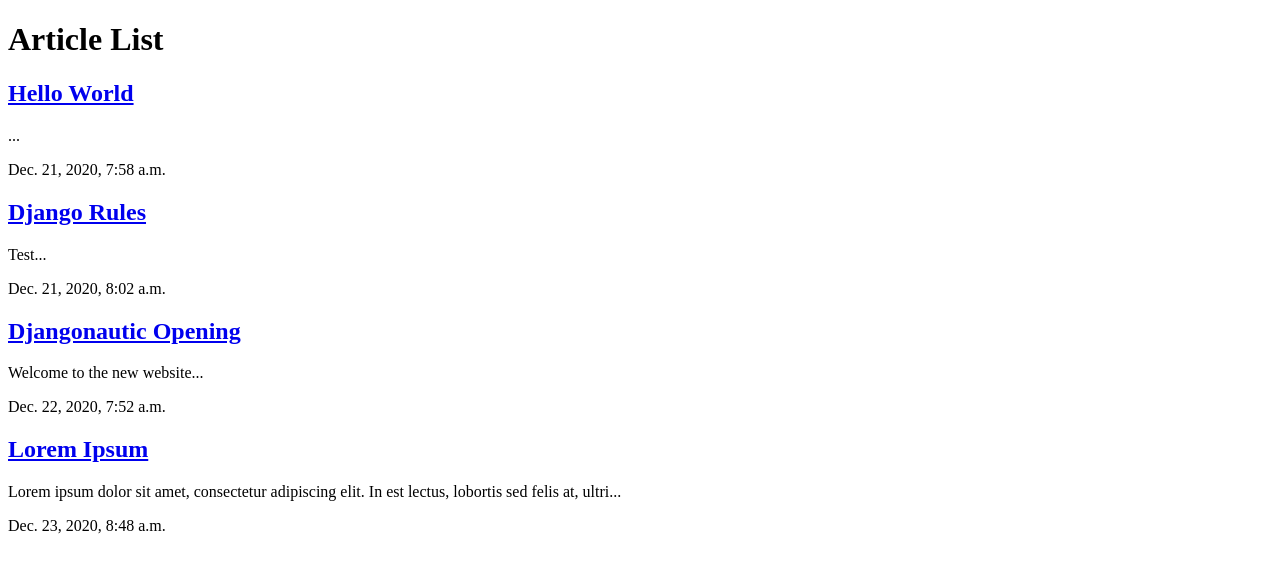
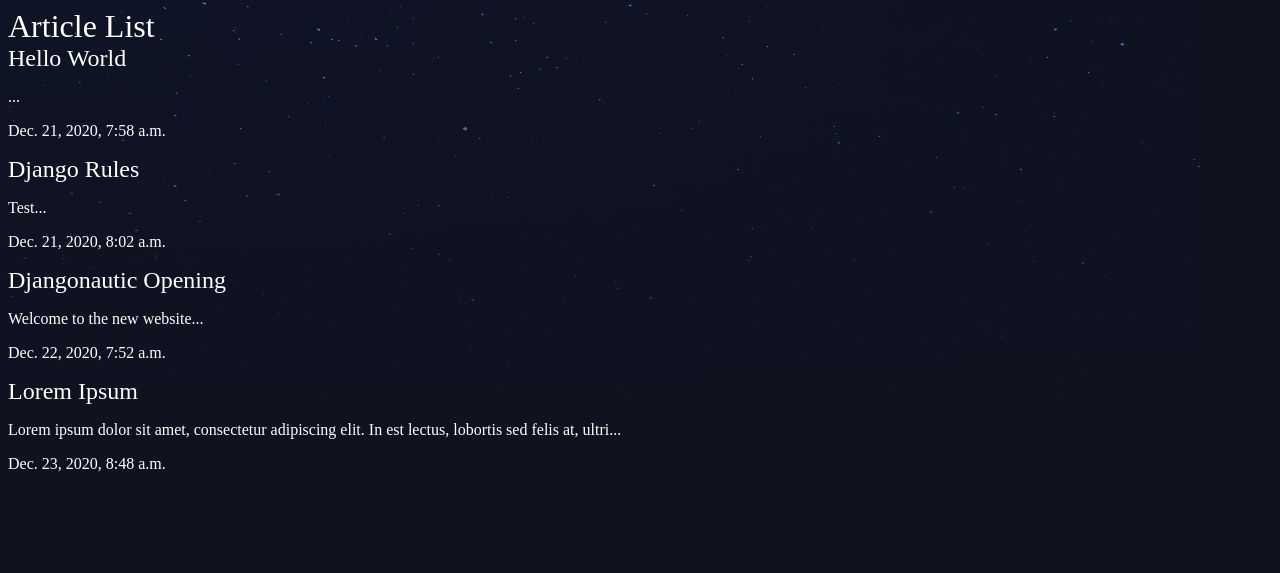
Before and after one commit to harikaduyu/django-blog, a Django app: page /articles/ in a window 1280 px wide. Shown: the top 573 px of the page. Run offline with Django 3.2, Linux system fonts and the light colour scheme; data comes from the database, SQL or seed files in the repository.

Commit message:
static files and images

```diff
--- a/djangonautic/articles/templates/articles/article_list.html
+++ b/djangonautic/articles/templates/articles/article_list.html
@@ -1,9 +1,13 @@
+
+{% load static %}
+
 <!DOCTYPE html>
 <html lang="en">
 <head>
   <meta charset="UTF-8">
   <meta name="viewport" content="width=device-width, initial-scale=1.0">
   <title>Articles</title>
+  <link rel="stylesheet" href="{% static 'styles.css'%}">
 </head>
 <body>
   <h1>Article List</h1>
--- /dev/null
+++ b/djangonautic/assets/styles.css
@@ -0,0 +1,26 @@
+body {
+  background-color: #0f121f;
+  background-image: url(stars.png);
+  background-repeat: no-repeat;
+  color: #fff;
+}
+
+body * {
+  font-family: Ubuntu;
+}
+
+h1,
+h2,
+h3,
+h4,
+h5 {
+  font-weight: normal;
+  margin: 0;
+}
+
+a,
+a:hover,
+a:visited {
+  color: #fff;
+  text-decoration: none;
+}
--- a/djangonautic/djangonautic/settings.py
+++ b/djangonautic/djangonautic/settings.py
@@ -11,6 +11,7 @@
 """
 
 from pathlib import Path
+import os
 
 # Build paths inside the project like this: BASE_DIR / 'subdir'.
 BASE_DIR = Path(__file__).resolve().parent.parent
@@ -119,3 +120,7 @@
 # https://docs.djangoproject.com/en/3.1/howto/static-files/
 
 STATIC_URL = '/static/'
+
+STATICFILES_DIRS = (
+    os.path.join(BASE_DIR, 'assets'),
+)
--- a/djangonautic/djangonautic/urls.py
+++ b/djangonautic/djangonautic/urls.py
@@ -1,21 +1,9 @@
-"""djangonautic URL Configuration
-
-The `urlpatterns` list routes URLs to views. For more information please see:
-    https://docs.djangoproject.com/en/3.1/topics/http/urls/
-Examples:
-Function views
-    1. Add an import:  from my_app import views
-    2. Add a URL to urlpatterns:  path('', views.home, name='home')
-Class-based views
-    1. Add an import:  from other_app.views import Home
-    2. Add a URL to urlpatterns:  path('', Home.as_view(), name='home')
-Including another URLconf
-    1. Import the include() function: from django.urls import include, path
-    2. Add a URL to urlpatterns:  path('blog/', include('blog.urls'))
-"""
 from django.contrib import admin
 from django.urls import path, include
+from django.contrib.staticfiles.urls import staticfiles_urlpatterns
+
 from . import views
+
 
 urlpatterns = [
     path('admin/', admin.site.urls),
@@ -23,3 +11,5 @@
     path('about/', views.about),
     path('', views.homepage),
 ]
+
+urlpatterns += staticfiles_urlpatterns()
```
Also changed, not shown: djangonautic/assets/stars.png (added).
